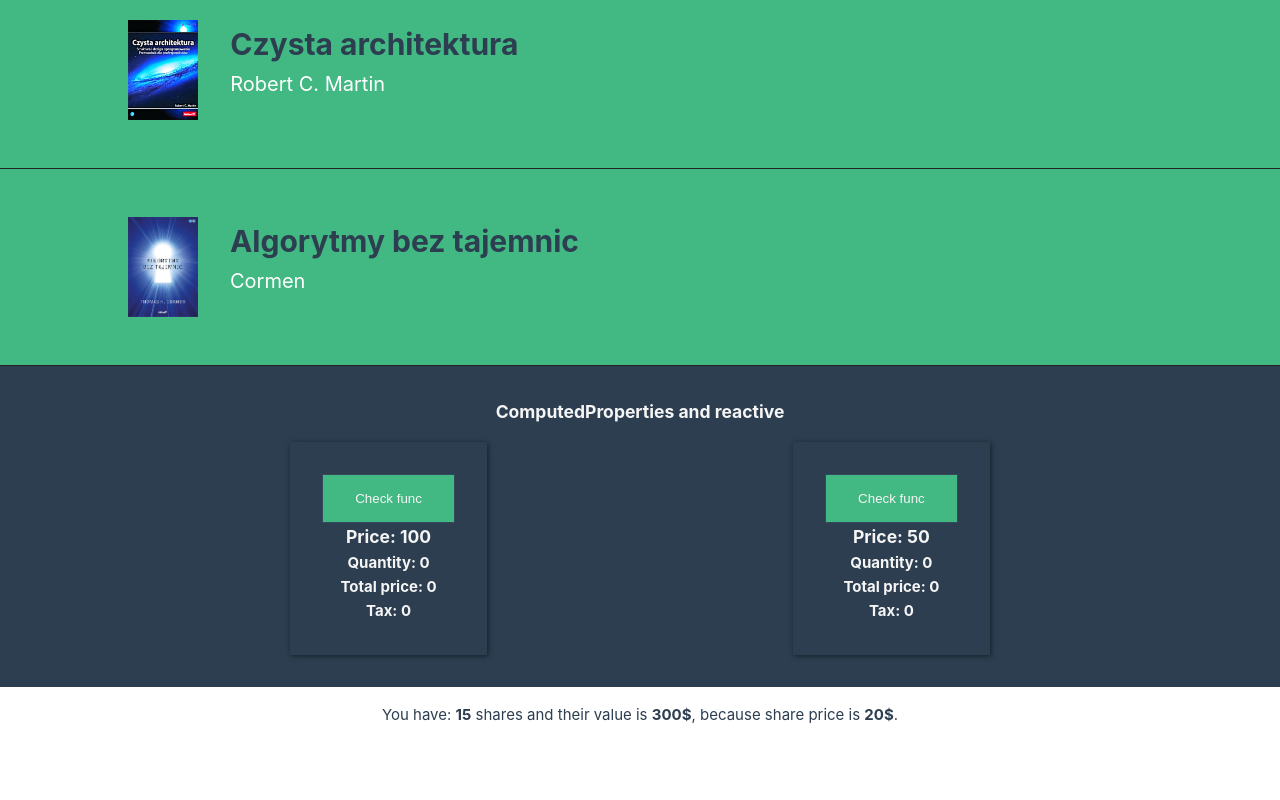
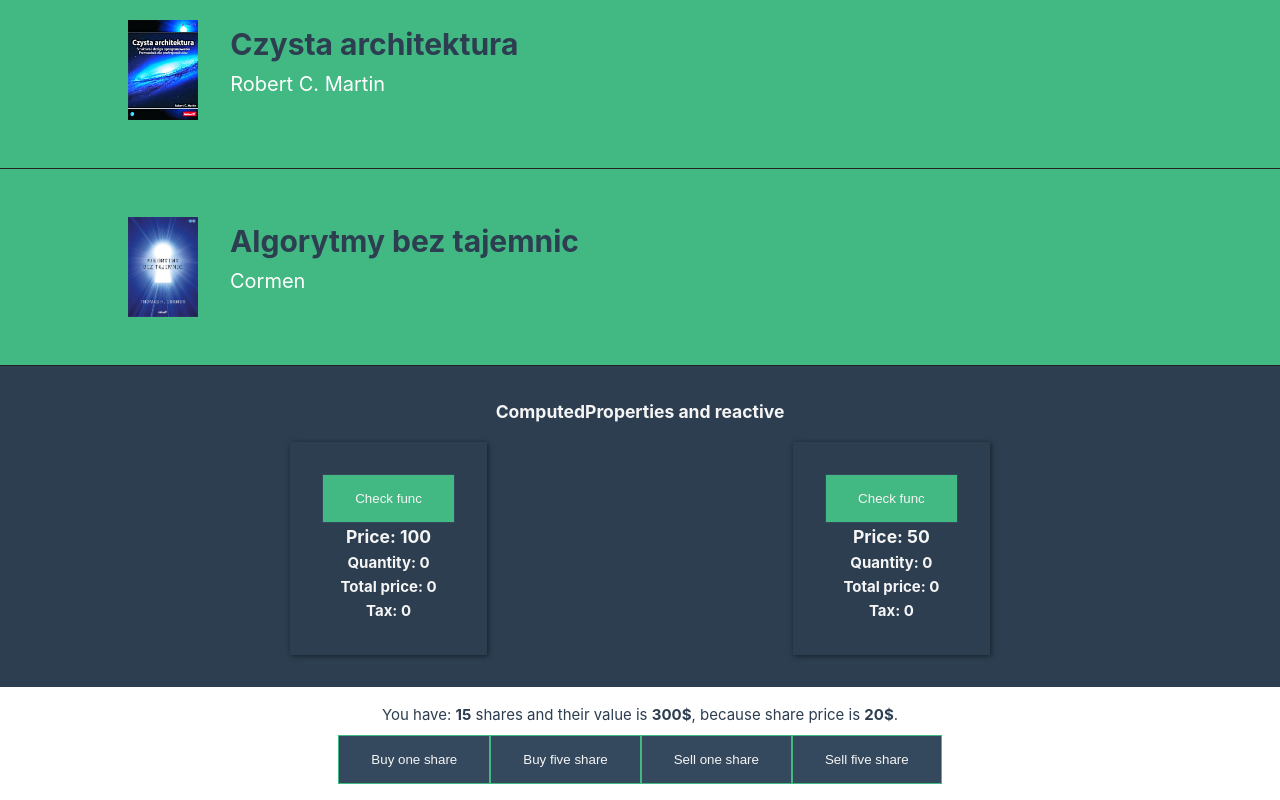
Before and after one commit to PiotrSierant/sierant.me, a Vue app: page / in a window 1280 px wide. Shown: the part 1051-1851 px from the top of the page. Before the commit the page ends 1794 px from the top, so only its background shows below. Built offline with nearby package versions, Linux system fonts and the light colour scheme.

Commit message:
watch func

```diff
--- a/src/components/Watch.vue
+++ b/src/components/Watch.vue
@@ -6,12 +6,16 @@
         <strong>{{ sharesValue }}$</strong>, because share price is
         <strong>{{sharePrice}}$</strong>.
       </p>
+      <button @click="changeNumberOfShares(1)">Buy one share</button>
+      <button @click="changeNumberOfShares(5)">Buy five share</button>
+      <button @click="changeNumberOfShares(-1)">Sell one share</button>
+      <button @click="changeNumberOfShares(-5)">Sell five share</button>
     </div>
   </section>
 </template>
 
 <script>
-import { ref, computed } from "vue";
+import { ref, computed, watch } from "vue";
 
 export default {
   name: "Watch",
@@ -19,7 +23,26 @@ export default {
     const shares = ref(15);
     const sharePrice = ref(20);
     const sharesValue = computed(() => shares.value * sharePrice.value);
-    return { shares, sharePrice, sharesValue };
+
+    function changeNumberOfShares(number) {
+      if(shares.value + number >=0) {
+        shares.value += number;
+      }
+    }
+
+    watch(shares, (shares, prevShares) => {
+      console.log('shares: ', shares, 'prevShares: ', prevShares);
+      shares > prevShares ? getPrice(1,5) : getPrice(-5,-1);
+    })
+
+    function getPrice(min, max) {
+      const priceDiff = Math.floor(Math.random() * (max - min) + min)
+      if(sharePrice.value + priceDiff >= 0) {
+        sharePrice.value += priceDiff;
+      }
+    }
+
+    return { shares, sharePrice, sharesValue, changeNumberOfShares };
   }
 };
 </script>
@@ -30,10 +53,18 @@ export default {
     display: flex;
     justify-content: center;
     align-items: center;
+    text-align: center;
     div {
       max-width: 1366px;
       padding: 1rem 0;
     }
   }
-
+  button {
+    margin-top: .5rem;
+    padding: 1rem 2rem;
+    border: 1px solid #42b883;
+    background-color: #35495e;
+    color: whitesmoke;
+    cursor: pointer;
+  }
 </style>
```
